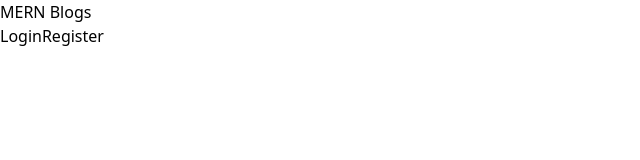
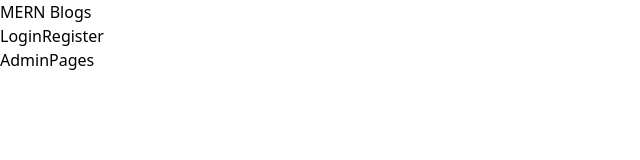
Before and after one commit to sz-adam/Blog-fullsctack-, a React (Vite) app in the folder frontend/: page /adminPage in a window 1280 px wide. Shown: the top 160 px of the page, without its empty margins (0-640 px from the left). Built offline with nearby package versions, Linux system fonts and the light colour scheme; no server answers.

Commit message:
create adminPages

```diff
--- a/frontend/src/App.jsx
+++ b/frontend/src/App.jsx
@@ -15,6 +15,7 @@ import Profile from "./pages/Profile";
 import UserSettings from "./pages/UserSettings";
 import { getAccessToken } from "./common/utils";
 import PostService from "./services/PostsServices";
+import AdminPages from "./pages/AdminPages";
 
 function App() {
   const [authUser, setAuthUser] = useState(AuthUserContext);
@@ -62,6 +63,7 @@ useEffect(() => {
               <Route path="/login" element={<Login />} />
               <Route path="/register" element={<Register />} />
               <Route path="/write" element={<WritePost />} />
+              <Route path="/adminPage" element={<AdminPages />} />
               <Route path="/update/:postId" element={<UpdatePost />} />
               <Route path="/post/:postId" element={<PostDetails />} />
               <Route path="/profile/:userId" element={<Profile />} />
--- a/frontend/src/components/UserNavigationMenu.jsx
+++ b/frontend/src/components/UserNavigationMenu.jsx
@@ -35,9 +35,10 @@ const UserNavigationPanel = () => {
           <Link to={`/userProfile/${user?.id}`} className="link pl-8 py-4 block text-black hover:text-slate-500">
             Profile
           </Link>
-          <Link to="/" className="link pl-8 py-4 block text-black hover:text-slate-500">
-            Dashboard
-          </Link>
+          {authUser?.data.isAdmin === true ? (
+          <Link to="/adminPage" className="link pl-8 py-4 block text-black hover:text-slate-500">
+           Admin panel
+          </Link>): ('')}
           <Link to={`/settings/${user?.id}`} className="link pl-8 py-4 block text-black hover:text-slate-500">
             Settings
           </Link>
--- /dev/null
+++ b/frontend/src/pages/AdminPages.jsx
@@ -0,0 +1,9 @@
+import React from 'react'
+
+function AdminPages() {
+  return (
+    <div>AdminPages</div>
+  )
+}
+
+export default AdminPages
```
